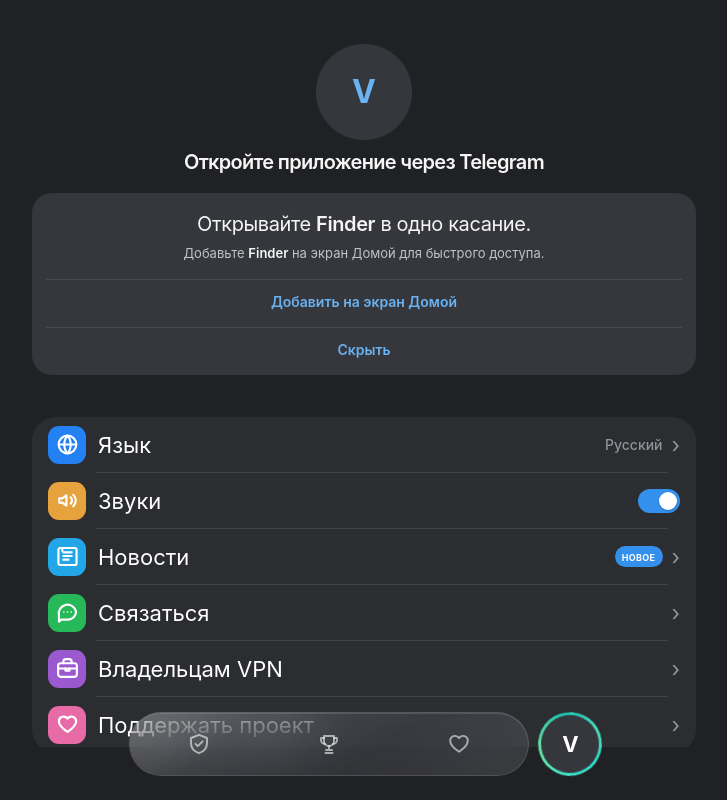
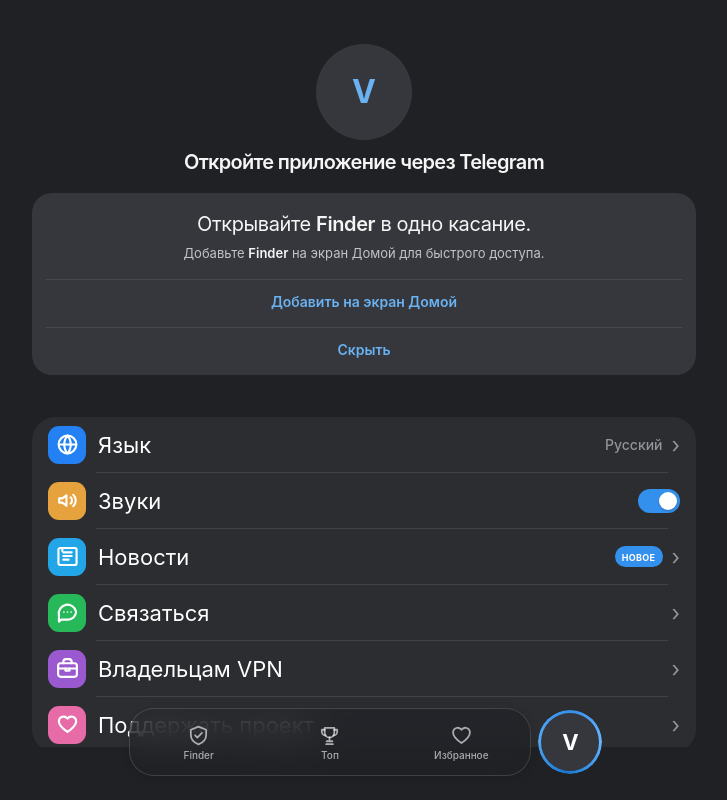
Before and after one commit to Republic-585/vpn-finder-app, a plain HTML site: page index.html in a window 1280 px wide. Both pictures are taken after a click on the button "Профиль". Shown: the whole page, without its empty margins (276-1003 px from the left). Drawn offline with Linux system fonts and the light colour scheme; no server answers.

Commit message:
Telegram iOS-style bottom navigation
* Recreate Telegram iOS-style bottom navigation

* Refresh Telegram-style navigation stylesheet

```diff
--- a/assets/css/nav-glass-20261124.css
+++ b/assets/css/nav-glass-20261124.css
@@ -1,14 +1,15 @@
-/* VPN Finder Liquid Glass navigation: one canonical style layer. */
+/* Telegram iOS-inspired bottom navigation for VPN Finder.
+   Navigation targets and the detached profile control remain unchanged. */
 :root{
-  --nav-glass-bg:rgba(255,255,255,.08);
-  --nav-glass-border:rgba(255,255,255,.15);
-  --nav-glass-active:rgba(255,255,255,.18);
-  --nav-glass-active-border:rgba(255,255,255,.25);
-  --nav-glass-accent:#0a84ff;
-  --nav-glass-muted:rgba(255,255,255,.58);
+  --nav-glass-bg:rgba(32,33,36,.64);
+  --nav-glass-border:rgba(255,255,255,.14);
+  --nav-glass-active:rgba(51,144,236,.16);
+  --nav-glass-active-border:rgba(51,144,236,.22);
+  --nav-glass-accent:#3390EC;
+  --nav-glass-muted:rgba(255,255,255,.62);
 }
 
-/* Dock keeps the profile control separate from the three-tab glass surface. */
+/* Floating dock: three Telegram-style tabs plus a separate profile avatar. */
 .bottom-nav-dock{
   position:fixed;
   z-index:20;
@@ -17,70 +18,39 @@
   width:min(calc(100% - 32px),470px);
   display:flex;
   align-items:center;
-  gap:12px;
+  gap:10px;
   transform:translateX(-50%);
 }
 
-/* The panel follows the supplied Liquid Glass geometry and material. */
 .bottom-nav-dock .bottom-nav{
   position:relative;
   flex:1 1 auto;
   min-width:0;
   width:auto;
-  height:64px;
-  min-height:64px;
+  height:68px;
+  min-height:68px;
   box-sizing:border-box;
   display:grid;
   grid-template-columns:repeat(3,minmax(0,1fr));
   align-items:stretch;
-  gap:0;
+  gap:2px;
   padding:4px;
   overflow:hidden;
   isolation:isolate;
   border:1px solid var(--nav-glass-border);
-  border-radius:36px;
+  border-radius:25px;
   outline:0;
   background:var(--nav-glass-bg);
-  -webkit-backdrop-filter:blur(25px) saturate(180%);
-  backdrop-filter:blur(25px) saturate(180%);
-  box-shadow:inset 0 1px 0 rgba(255,255,255,.12);
-  transform:scale(1);
-  transform-origin:center;
-  transition:transform .22s cubic-bezier(.2,.8,.2,1),box-shadow .22s ease;
+  -webkit-backdrop-filter:blur(18px) saturate(180%);
+  backdrop-filter:blur(18px) saturate(180%);
+  box-shadow:0 2px 10px rgba(0,0,0,.12);
+  transform:translateZ(0);
+  transition:background .2s ease,border-color .2s ease;
   touch-action:pan-y;
   -webkit-tap-highlight-color:transparent;
 }
-.bottom-nav-dock .bottom-nav::before{
-  content:"";
-  position:absolute;
-  inset:0;
-  z-index:3;
-  border-radius:inherit;
-  pointer-events:none;
-  background:linear-gradient(145deg,rgba(255,255,255,.20) 0%,rgba(255,255,255,.055) 28%,transparent 62%,rgba(255,255,255,.045) 100%);
-}
-.bottom-nav-dock .bottom-nav.is-pressed{
-  transform:scale(.975);
-  box-shadow:0 12px 28px rgba(0,0,0,.34),inset 0 1px 0 rgba(255,255,255,.16);
-}
 
-/* On the profile screen, keep the dock visually floating without a dark
-   shadow/backplate beneath the navigation panel or detached avatar. */
-html.profile-screen-active .bottom-nav-dock{
-  background:transparent!important;
-  box-shadow:none!important;
-  filter:none!important;
-}
-html.profile-screen-active .bottom-nav-dock .bottom-nav{
-  box-shadow:inset 0 1px 0 rgba(255,255,255,.12)!important;
-}
-html.profile-screen-active .bottom-nav-dock .profile-nav-button{
-  background:transparent!important;
-  box-shadow:none!important;
-  filter:none!important;
-}
-
-/* The active glass lens is positioned by the existing navigation controller. */
+/* Telegram-like selected tab lens. No decorative top sheen or moving labels. */
 .bottom-nav-dock .nav-indicator{
   position:absolute;
   z-index:1;
@@ -90,30 +60,24 @@ html.profile-screen-active .bottom-nav-dock .profile-nav-button{
   width:0;
   box-sizing:border-box;
   border:1px solid var(--nav-glass-active-border);
-  border-radius:32px;
+  border-radius:20px;
   background:var(--nav-glass-active);
-  box-shadow:0 4px 12px rgba(0,0,0,.16),inset 0 1px 1px rgba(255,255,255,.24);
+  box-shadow:0 1px 5px rgba(0,0,0,.10);
   pointer-events:none;
   transform-origin:center;
-  will-change:width,transform,scale;
-  transition:width .42s cubic-bezier(.175,.885,.32,1.15),transform .42s cubic-bezier(.175,.885,.32,1.15);
+  will-change:width,transform;
+  transition:width .34s cubic-bezier(.2,.8,.2,1),transform .34s cubic-bezier(.2,.8,.2,1);
 }
-.bottom-nav-dock .bottom-nav.is-dragging .nav-indicator{
-  transition:none;
+.bottom-nav-dock .bottom-nav.is-dragging .nav-indicator{transition:none}
+.bottom-nav-dock .nav-indicator.is-settling{
+  animation:telegram-tab-settle .34s cubic-bezier(.2,.8,.2,1);
 }
-.bottom-nav-dock .nav-indicator.is-settling{
-  animation:nav-liquid-jelly .58s cubic-bezier(.175,.885,.32,1.15);
-}
-@keyframes nav-liquid-jelly{
-  0%{scale:1 1}
-  18%{scale:1.13 .88}
-  38%{scale:.94 1.10}
-  58%{scale:1.055 .96}
-  76%{scale:.985 1.025}
+@keyframes telegram-tab-settle{
+  0%{scale:.96 .98}
+  55%{scale:1.025 1.015}
   100%{scale:1 1}
 }
 
-/* Original VPN Finder SVGs remain; only their visual labels are hidden. */
 .bottom-nav-dock .bottom-nav .nav-item,
 .bottom-nav-dock .bottom-nav .nav-item:focus,
 .bottom-nav-dock .bottom-nav .nav-item:focus-visible{
@@ -124,53 +88,58 @@ html.profile-screen-active .bottom-nav-dock .profile-nav-button{
   min-width:0;
   height:100%;
   margin:0;
-  padding:0;
+  padding:5px 2px 4px;
   display:flex;
+  flex-direction:column;
   align-items:center;
   justify-content:center;
+  gap:3px;
   border:0;
-  border-radius:30px;
+  border-radius:20px;
   outline:0;
   background:transparent;
   color:var(--nav-glass-muted);
-  font:inherit;
+  font-family:inherit;
+  font-size:10px;
+  font-weight:500;
+  line-height:1.15;
+  letter-spacing:0;
   cursor:pointer;
   -webkit-tap-highlight-color:transparent;
-  transition:color .2s ease,scale .18s cubic-bezier(.2,.8,.2,1);
+  transition:color .18s ease,scale .16s ease;
   touch-action:pan-y;
 }
 .bottom-nav-dock .bottom-nav .nav-item svg{
   display:block;
-  flex:0 0 24px;
-  width:24px;
-  height:24px;
+  flex:0 0 23px;
+  width:23px;
+  height:23px;
   margin:0;
   fill:none;
   stroke:currentColor;
-  stroke-width:1.9;
+  stroke-width:1.85;
   stroke-linecap:round;
   stroke-linejoin:round;
   overflow:visible;
   transition:none;
 }
 .bottom-nav-dock .bottom-nav .nav-item span{
-  display:none!important;
+  display:block!important;
+  max-width:100%;
+  overflow:hidden;
+  color:inherit;
+  font:inherit;
+  line-height:1.15;
+  text-overflow:ellipsis;
+  white-space:nowrap;
 }
-.bottom-nav-dock .bottom-nav .nav-item.active{
-  color:var(--nav-glass-accent);
-}
+.bottom-nav-dock .bottom-nav .nav-item.active{color:var(--nav-glass-accent)}
 .bottom-nav-dock .bottom-nav .nav-item:active,
-.bottom-nav-dock .bottom-nav .nav-item.is-pressed{
-  scale:.88;
-  color:#fff;
-}
+.bottom-nav-dock .bottom-nav .nav-item.is-pressed{scale:.94}
 .bottom-nav-dock .bottom-nav .nav-item.active:active,
-.bottom-nav-dock .bottom-nav .nav-item.active.is-pressed{
-  scale:.92;
-  color:var(--nav-glass-accent);
-}
+.bottom-nav-dock .bottom-nav .nav-item.active.is-pressed{scale:.96}
 
-/* The profile avatar remains an independent control with its animated ring. */
+/* Profile remains a detached circular shortcut, not a fourth tab. */
 .bottom-nav-dock .profile-nav-button{
   position:relative;
   box-sizing:border-box;
@@ -191,7 +160,7 @@ html.profile-screen-active .bottom-nav-dock .profile-nav-button{
   box-shadow:none;
   cursor:pointer;
   -webkit-tap-highlight-color:transparent;
-  transition:scale .18s cubic-bezier(.2,.8,.2,1);
+  transition:scale .16s ease;
 }
 .bottom-nav-dock .profile-nav-button::before{content:none;display:none}
 .bottom-nav-dock .profile-nav-button::after{
@@ -202,20 +171,18 @@ html.profile-screen-active .bottom-nav-dock .profile-nav-button{
   padding:3px;
   border-radius:50%;
   pointer-events:none;
-  background:conic-gradient(from 0deg,#48E6D0 0%,#6DE7A7 22%,#20C9B5 46%,#55DDBF 68%,#32DCC8 84%,#48E6D0 100%);
-  opacity:0;
+  background:conic-gradient(from 0deg,#39D98A 0%,#65E6A7 25%,#20C997 52%,#39D98A 76%,#39D98A 100%);
+  opacity:1;
   -webkit-mask:linear-gradient(#000 0 0) content-box,linear-gradient(#000 0 0);
   -webkit-mask-composite:xor;
   mask:linear-gradient(#000 0 0) content-box,linear-gradient(#000 0 0);
   mask-composite:exclude;
-  transition:opacity .25s ease;
 }
 .bottom-nav-dock .profile-nav-button.is-current::after{
-  opacity:1;
-  animation:profile-ring-flow 5.5s linear infinite,profile-ring-breathe 3.2s ease-in-out infinite;
+  background:conic-gradient(from 0deg,#3390EC 0%,#69B7FF 25%,#1877D2 52%,#55A9F5 76%,#3390EC 100%);
 }
 .bottom-nav-dock .profile-nav-button:active,
-.bottom-nav-dock .profile-nav-button.is-pressed{scale:.92}
+.bottom-nav-dock .profile-nav-button.is-pressed{scale:.94}
 .bottom-nav-dock .profile-nav-button img,
 .bottom-nav-dock .profile-nav-button span{
   position:relative;
@@ -242,20 +209,38 @@ html.profile-screen-active .bottom-nav-dock .profile-nav-button{
 }
 .bottom-nav-dock .profile-nav-button img[hidden],
 .bottom-nav-dock .profile-nav-button span[hidden]{display:none}
-@keyframes profile-ring-flow{to{transform:rotate(360deg)}}
-@keyframes profile-ring-breathe{0%,100%{filter:brightness(.94) saturate(1)}50%{filter:brightness(1.2) saturate(1.22)}}
 
-@media(min-width:700px){
-  .bottom-nav-dock{bottom:24px}
+/* Keep the dock clean on the profile screen and preserve existing visibility rules. */
+html.profile-screen-active .bottom-nav-dock,
+body.profile-screen-active .bottom-nav-dock{
+  background:transparent!important;
+  box-shadow:none!important;
+  filter:none!important;
 }
+html.profile-screen-active .bottom-nav-dock .bottom-nav,
+body.profile-screen-active .bottom-nav-dock .bottom-nav{
+  box-shadow:0 2px 10px rgba(0,0,0,.12)!important;
+}
+html.profile-screen-active .bottom-nav-dock .profile-nav-button,
+body.profile-screen-active .bottom-nav-dock .profile-nav-button{
+  background:transparent!important;
+  box-shadow:none!important;
+  filter:none!important;
+}
+
+@media(max-width:360px){
+  .bottom-nav-dock{width:calc(100% - 24px);gap:8px}
+  .bottom-nav-dock .profile-nav-button{flex-basis:54px;width:54px;height:54px;min-width:54px}
+  .bottom-nav-dock .bottom-nav .nav-item{font-size:9.5px}
+}
+@media(min-width:700px){.bottom-nav-dock{bottom:24px}}
 @media(prefers-reduced-motion:reduce){
   .bottom-nav-dock .bottom-nav,
   .bottom-nav-dock .bottom-nav .nav-item,
-  .bottom-nav-dock .profile-nav-button{transition:none!important}
+  .bottom-nav-dock .profile-nav-button,
   .bottom-nav-dock .nav-indicator{transition:none!important}
-  .bottom-nav-dock .nav-indicator.is-settling,
-  .bottom-nav-dock .profile-nav-button.is-current::after{animation:none!important}
+  .bottom-nav-dock .nav-indicator.is-settling{animation:none!important}
 }
 @supports not ((backdrop-filter:blur(1px)) or (-webkit-backdrop-filter:blur(1px))){
-  .bottom-nav-dock .bottom-nav{background:rgba(35,37,42,.94)}
+  .bottom-nav-dock .bottom-nav{background:rgba(35,37,42,.96)}
 }
--- a/index.html
+++ b/index.html
@@ -7,7 +7,7 @@
 <meta name="description" content="VPN Finder">
 <title>VPN Finder</title>
 <link rel="stylesheet" href="./assets/css/styles.css?v=20261127-swipe-containment-v2">
-<link rel="stylesheet" href="./assets/css/nav-glass-20261124.css?v=20261127-profile-dock-clean-v1">
+<link rel="stylesheet" href="./assets/css/nav-glass-20261124.css?v=20261128-telegram-ios-tabs-v1">
 <link rel="stylesheet" href="./assets/css/monitoring.css?v=20261127-monitoring-owner-minimal-v1">
 <script src="https://telegram.org/js/telegram-web-app.js"></script>
 <script src="./assets/avatars/manifest.js?v=20261123-avatar-local-v2"></script>
```
